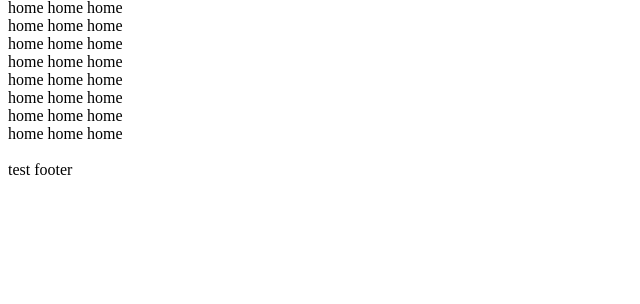
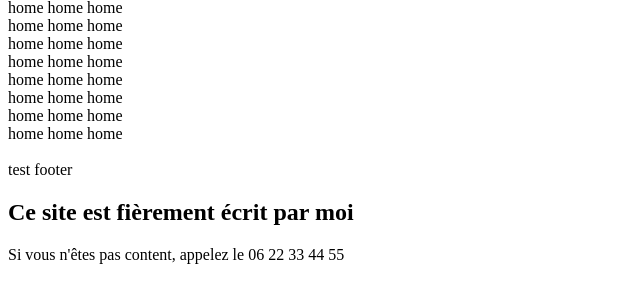
Before and after one commit to HeimyJohn/test-git, a PHP site: page / in a window 1280 px wide. Shown: the part 355-659 px from the top of the page, without its empty margins (0-640 px from the left). Run offline with PHP 8.4, Linux system fonts and the light colour scheme; data that the repository does not hold is empty.

Commit message:
J'ai fait une modif essentielle sur le footer

```diff
--- a/resources/views/layouts/footer.tpl.php
+++ b/resources/views/layouts/footer.tpl.php
@@ -1,3 +1,8 @@
 <?php
 
 echo "test footer" . '<br \>';
+
+?>
+
+<h2>Ce site est fièrement écrit par moi </h2>
+<p>Si vous n'êtes pas content, appelez le 06 22 33 44 55</p>
```
